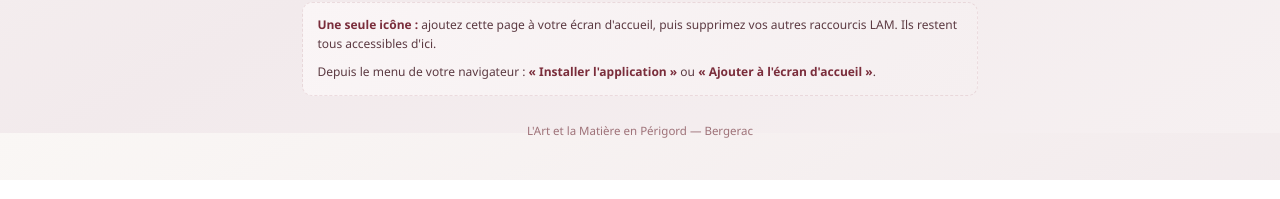
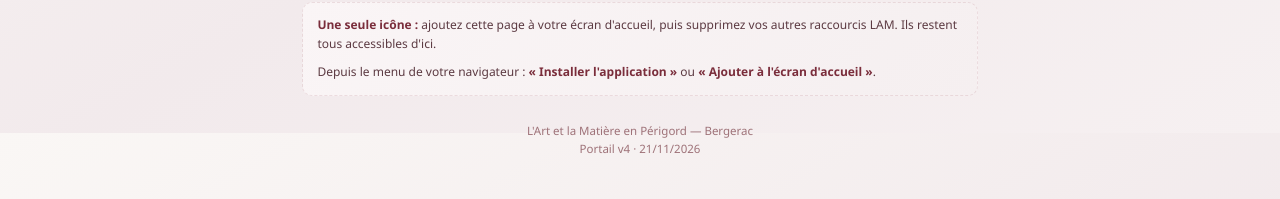
Before and after one commit to lam-bergerac/lam-bergerac.github.io, a plain HTML site: page index.html in a window 1280 px wide. Shown: the part 667-866 px from the top of the page. Drawn offline with Linux system fonts and the light colour scheme.

Commit message:
Numéro de version affiché en bas du portail (sw v4)

```diff
--- a/index.html
+++ b/index.html
@@ -441,7 +441,9 @@
         </div>
       </div>
 
-      <p class="pied">L'Art et la Matière en Périgord — Bergerac</p>
+      <p class="pied">L'Art et la Matière en Périgord — Bergerac<br>
+        <!-- Même numéro que VERSION dans sw.js : il dit si le téléphone a reçu la mise à jour. -->
+        Portail v4 · 21/11/2026</p>
 
     </main>
   </div>
--- a/sw.js
+++ b/sw.js
@@ -19,7 +19,9 @@
  * servir l'ancienne indéfiniment : c'est le seul piège de ce fichier.
  */
 
-var VERSION = 'v3';   // v3 : origine propre lam-bergerac.github.io (26/08/2026)
+var VERSION = 'v4';   // v4 : numéro de version affiché en bas de page (21/11/2026)
+                      //      — le reporter AUSSI dans le pied de index.html
+                      // v3 : origine propre lam-bergerac.github.io (26/08/2026)
                       // v2 : bouton d'installation, consigne iPhone, icônes 192/512 (26/08/2026)
                       // v1 : création du portail (26/08/2026)
 var CACHE = 'lam-portail-' + VERSION;
```
